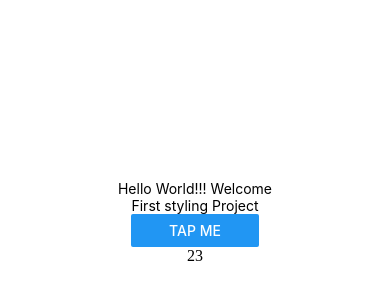
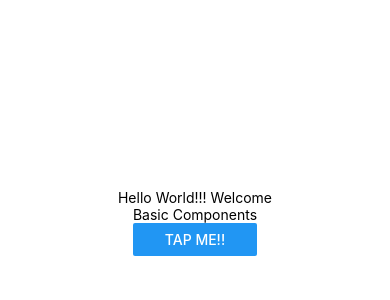
Before and after one commit to santhiyajay/udemyRNCourse, a React Native app: screen / in a window 390 px wide. Shown: the part 200-500 px from the top of the page. Built offline with nearby package versions, Linux system fonts and the light colour scheme.

Commit message:
basics01

```diff
--- a/App.js
+++ b/App.js
@@ -6,9 +6,9 @@ export default function App() {
     <View style={styles.container}>
       <Text>Hello World!!! Welcome</Text>
       <View>
-      <Text>First styling Project</Text>
-      <Button title="Tap Me" />
-      </View>23
+      <Text>Basic Components</Text>
+      <Button title="Tap Me!!" />
+      </View>
     </View>
   );
 }
```
